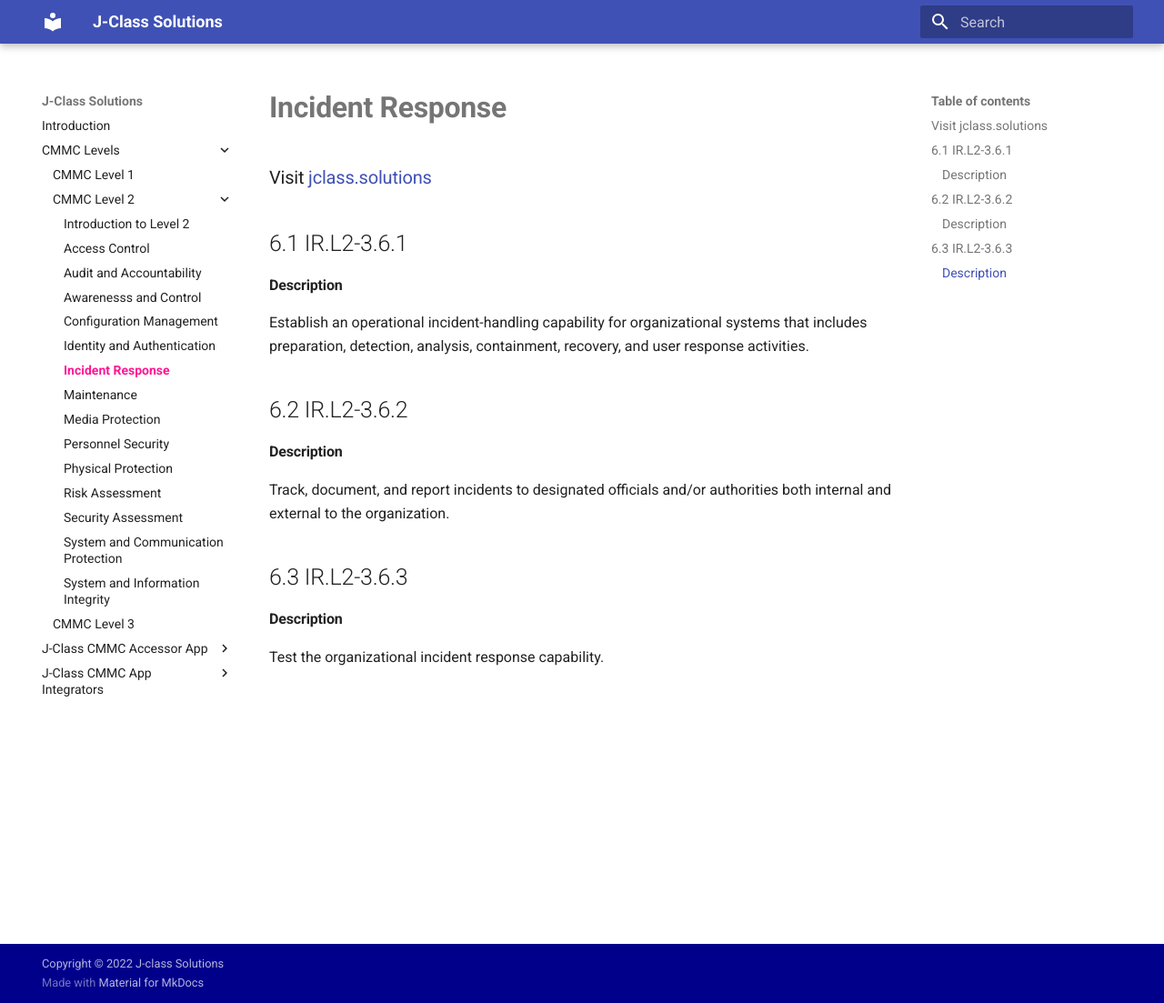
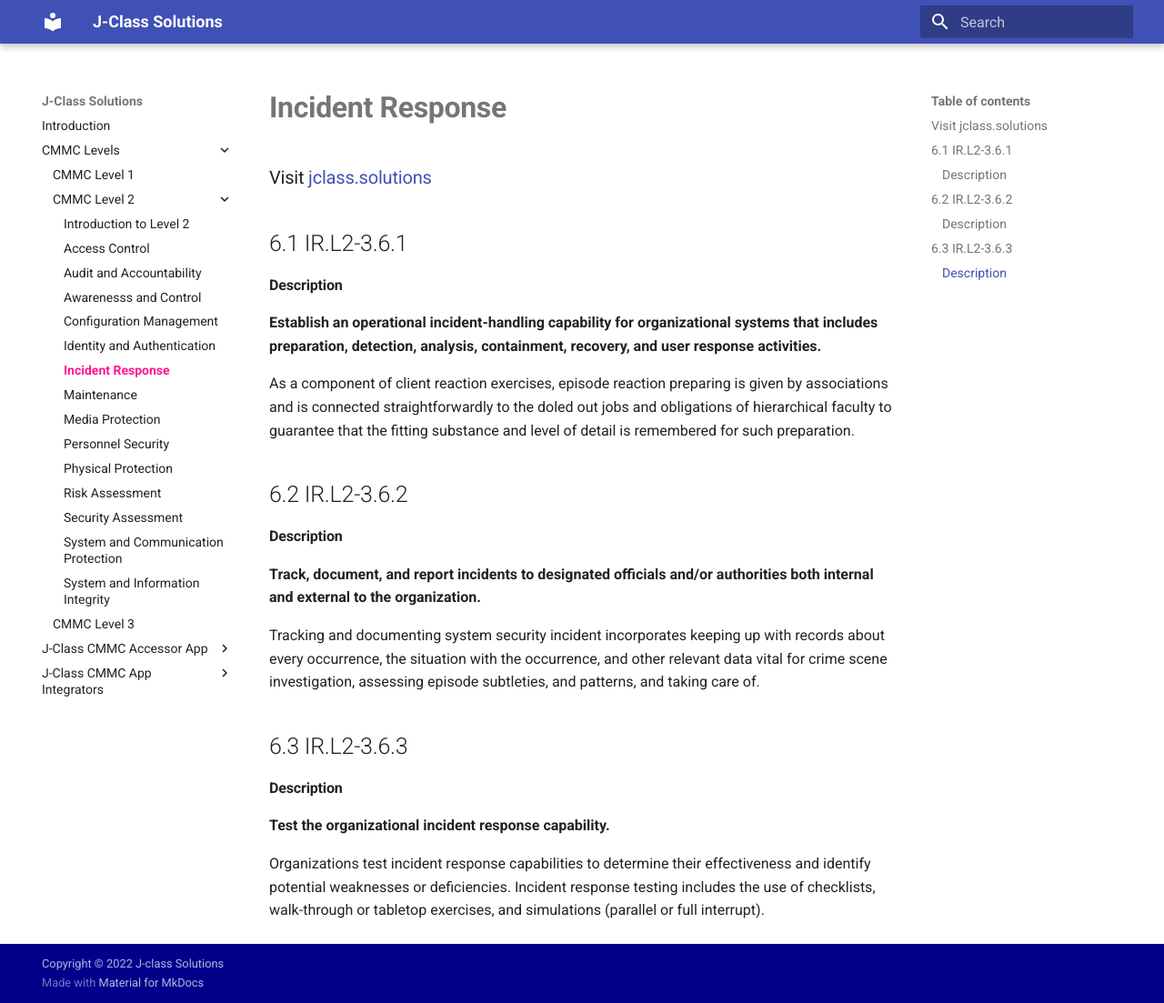
Before and after one commit to JClass-Security/mkdocs-jclass, an MkDocs documentation site: the page built from content/cmmc/level-two/incident.md, in a window 1280 px wide and 1103 px high. Shown: the whole window at 91% size. Built offline with MkDocs 1.6.1 and Material for MkDocs 9.7.7, drawn with Linux system fonts in a browser that asks for light colours.

Commit message:
I just update Incident response

```diff
--- a/content/cmmc/level-two/incident.md
+++ b/content/cmmc/level-two/incident.md
@@ -5,16 +5,22 @@
 
 #### Description
 
-Establish an operational incident-handling capability for organizational systems that includes preparation, detection, analysis, containment, recovery, and user response activities.
+**Establish an operational incident-handling capability for organizational systems that includes preparation, detection, analysis, containment, recovery, and user response activities.**
+
+As a component of client reaction exercises, episode reaction preparing is given by associations and is connected straightforwardly to the doled out jobs and obligations of hierarchical faculty to guarantee that the fitting substance and level of detail is remembered for such preparation.
 
 ## 6.2 IR.L2-3.6.2
 
 #### Description
 
-Track, document, and report incidents to designated officials and/or authorities both internal and external to the organization.
+**Track, document, and report incidents to designated officials and/or authorities both internal and external to the organization.**
+
+Tracking and documenting system security incident incorporates keeping up with records about every occurrence, the situation with the occurrence, and other relevant data vital for crime scene investigation, assessing episode subtleties, and patterns, and taking care of.
 
 ## 6.3 IR.L2-3.6.3
 
 #### Description
 
-Test the organizational incident response capability.
+**Test the organizational incident response capability.**
+
+Organizations test incident response capabilities to determine their effectiveness and identify potential weaknesses or deficiencies. Incident response testing includes the use of checklists, walk-through or tabletop exercises, and simulations (parallel or full interrupt).
```
